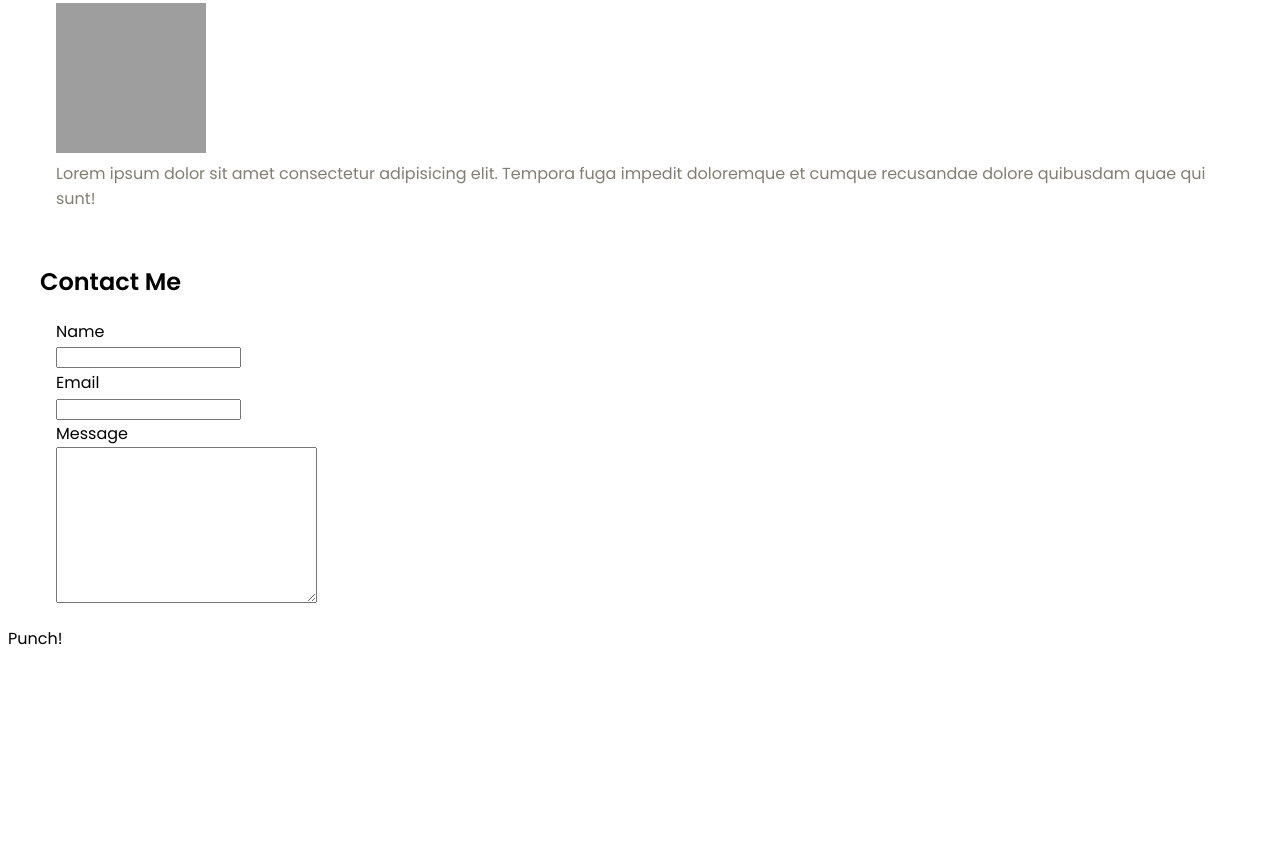
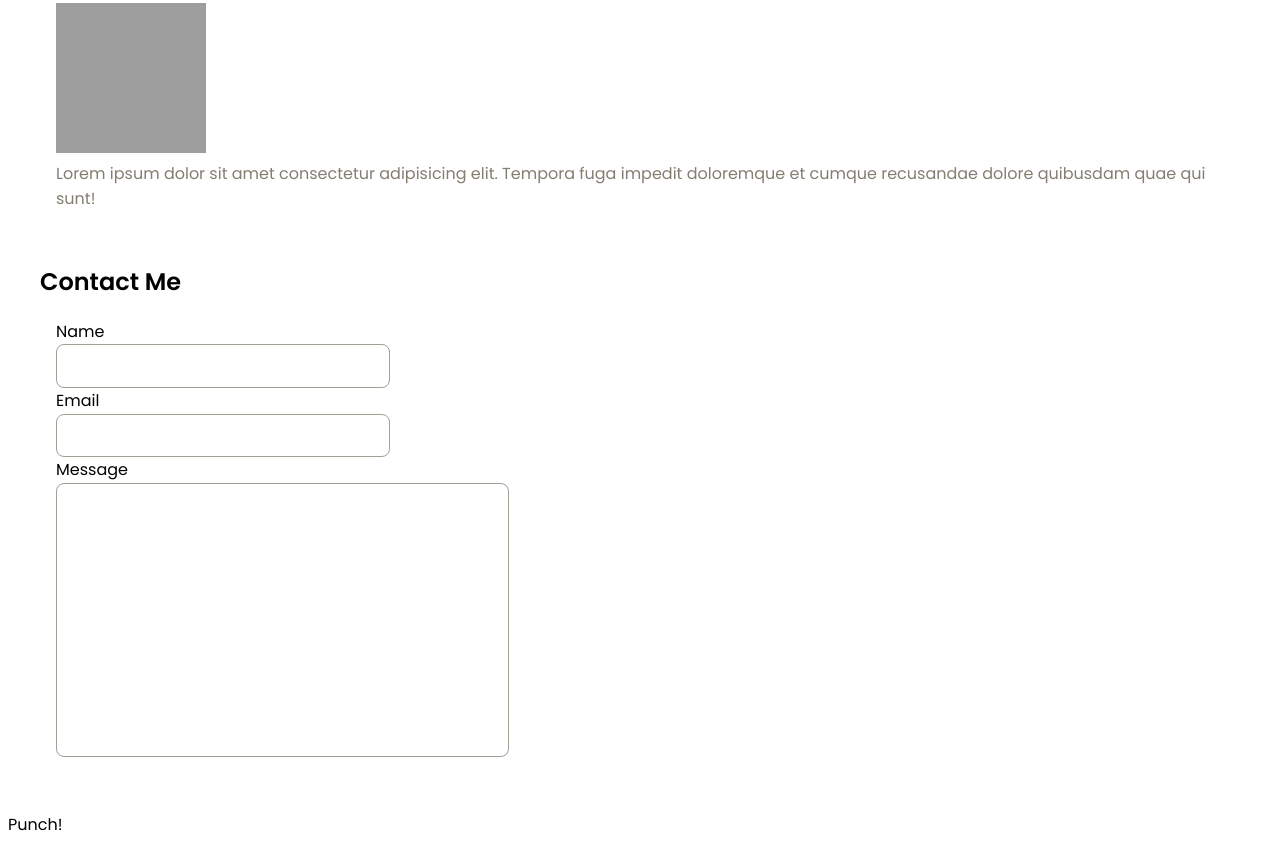
Before and after one commit to codingluan/learn-css-today, a website: page index.html in a window 1280 px wide. Shown: the part 989-1834 px from the top of the page. Before the commit the page ends 1648 px from the top, so only its background shows below. Drawn offline with Linux system fonts and the light colour scheme; grey boxes are pictures that could not be loaded.

Commit message:
Add Contact styles

```diff
--- a/index.html
+++ b/index.html
@@ -55,13 +55,13 @@
         </section>
         <section class="section">
             <h2>Contact Me</h2>
-            <form class="section-content">
+            <form class="section-content contact-form">
                 <div><label for="name">Name</label></div>
-                <input type="text" id="name">
+                <input type="text" id="name" class="input-text">
                 <div><label for="email">Email</label></div>
-                <input type="email" id="email">
+                <input type="email" id="email" class="input-text">
                 <div><label for="message">Message</label></div>
-                <textarea id="message" cols="30" rows="10"></textarea>
+                <textarea id="message" cols="30" rows="10" class="text-area text-area-no-resize"></textarea>
             </form>
         </section>
     </main>
--- a/style.css
+++ b/style.css
@@ -74,3 +74,29 @@ body {
 .project-list-item:last-child {
     margin: 0;
 }
+
+/* CONTACT */
+.contact-form {
+    margin-bottom: 2rem;
+}
+
+.input-text,
+.text-area {
+    border: 1px solid var(--color-grey-500);
+    border-radius: 0.5rem;
+    line-height: 1.6;
+    font-size: inherit;
+    font-family: inherit;
+    outline: 0;
+    padding: 0.5rem;
+}
+
+.input-text:focus,
+.text-area:focus {
+    border-color: var(--color-grey-500);
+    box-shadow: 0 0 5px 0 var(--color-grey-500);
+}
+
+.text-area.text-area-no-resize {
+    resize: none;
+}
```
